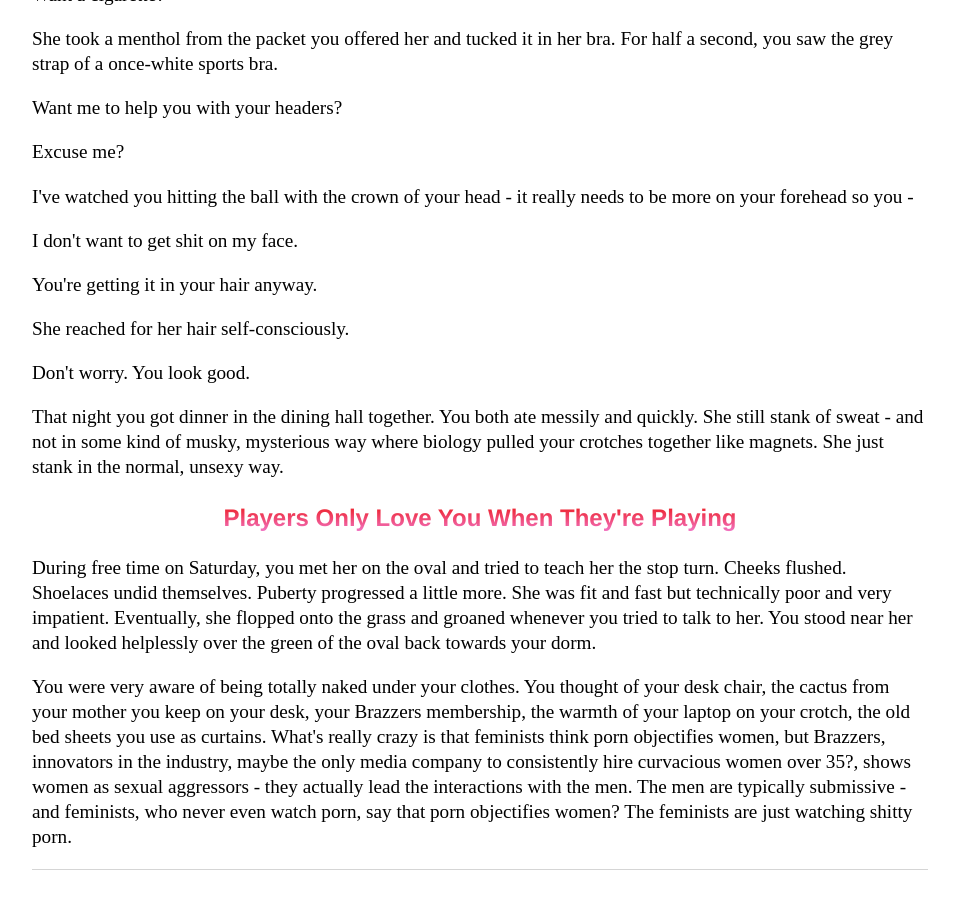
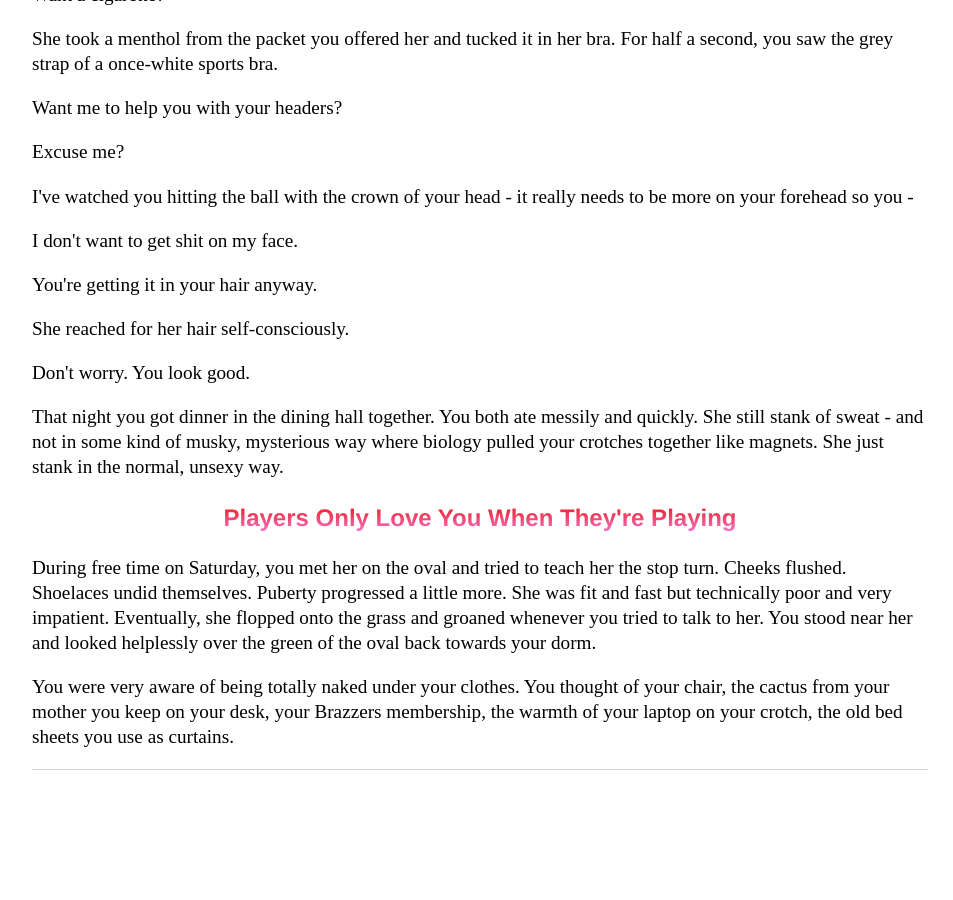
Before and after one commit to Pinelife/pinelife.github.io, a Jekyll site: the page built from Hellhole/excitingevent2.html, in a window 1280 px wide and 900 px high, scrolled down 2005 px. Shown: the whole window, without its empty margins (160-1113 px from the left). Built offline with Jekyll 4.4.1, drawn with Linux system fonts in a browser that asks for light colours; after the commit the page ends 2805 px from its top, so only the background shows below that.

Commit message:
Update excitingevent2.html

```diff
--- a/Hellhole/excitingevent2.html
+++ b/Hellhole/excitingevent2.html
@@ -105,10 +105,6 @@ sports bra.</p>
   your dorm.
 </p>
 <p>
-  You were very aware of being totally naked under your clothes. You thought of your desk chair, the cactus from your mother you
-  keep on your desk, your Brazzers membership, the warmth of your laptop on your crotch, the old bed sheets you use as curtains. What's
-  really crazy is that feminists think porn objectifies women, but Brazzers, innovators in the industry, maybe the only media company
-  to consistently hire curvacious women over 35?, shows women as sexual aggressors - they actually lead the interactions with the men. The men
-  are typically submissive - and feminists, who never even watch porn, say that porn objectifies women? The feminists are just watching shitty
-  porn.
+  You were very aware of being totally naked under your clothes. You thought of your chair, the cactus from your mother you
+  keep on your desk, your Brazzers membership, the warmth of your laptop on your crotch, the old bed sheets you use as curtains.
 </p>
```
